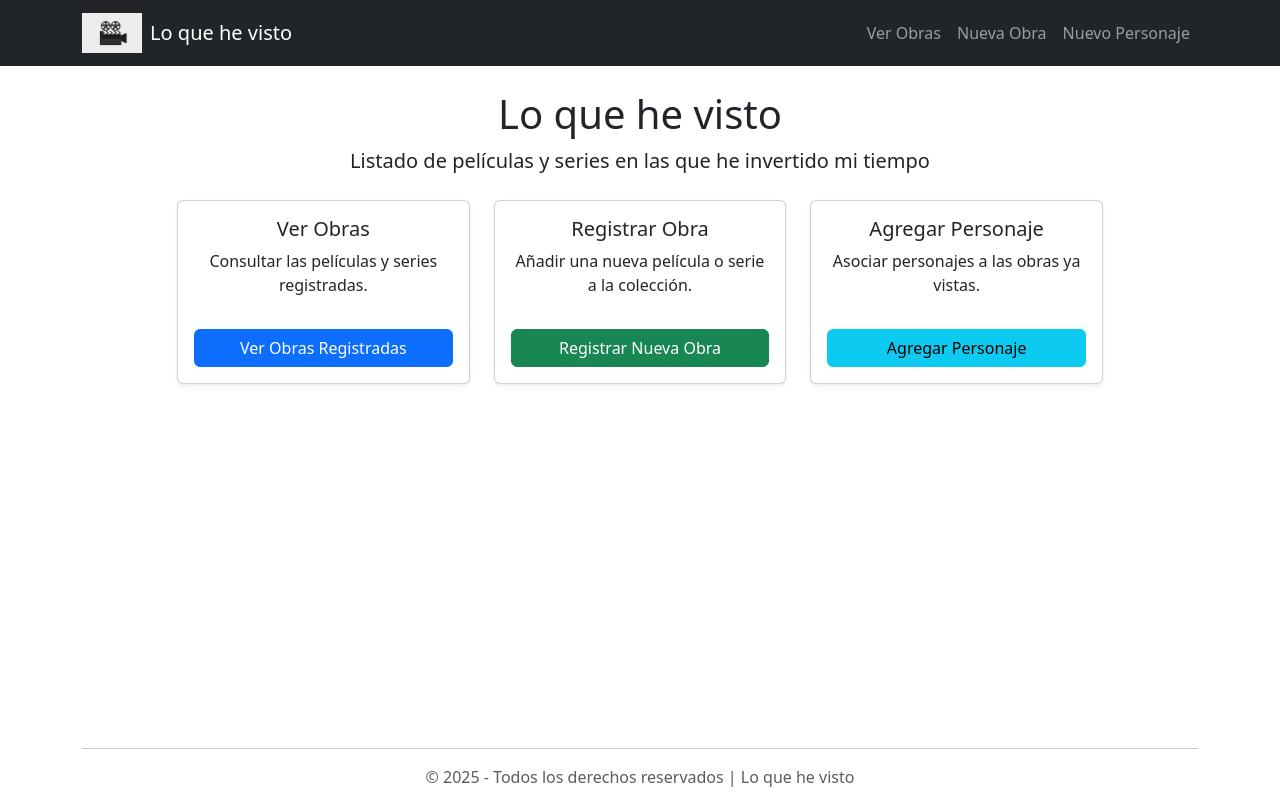
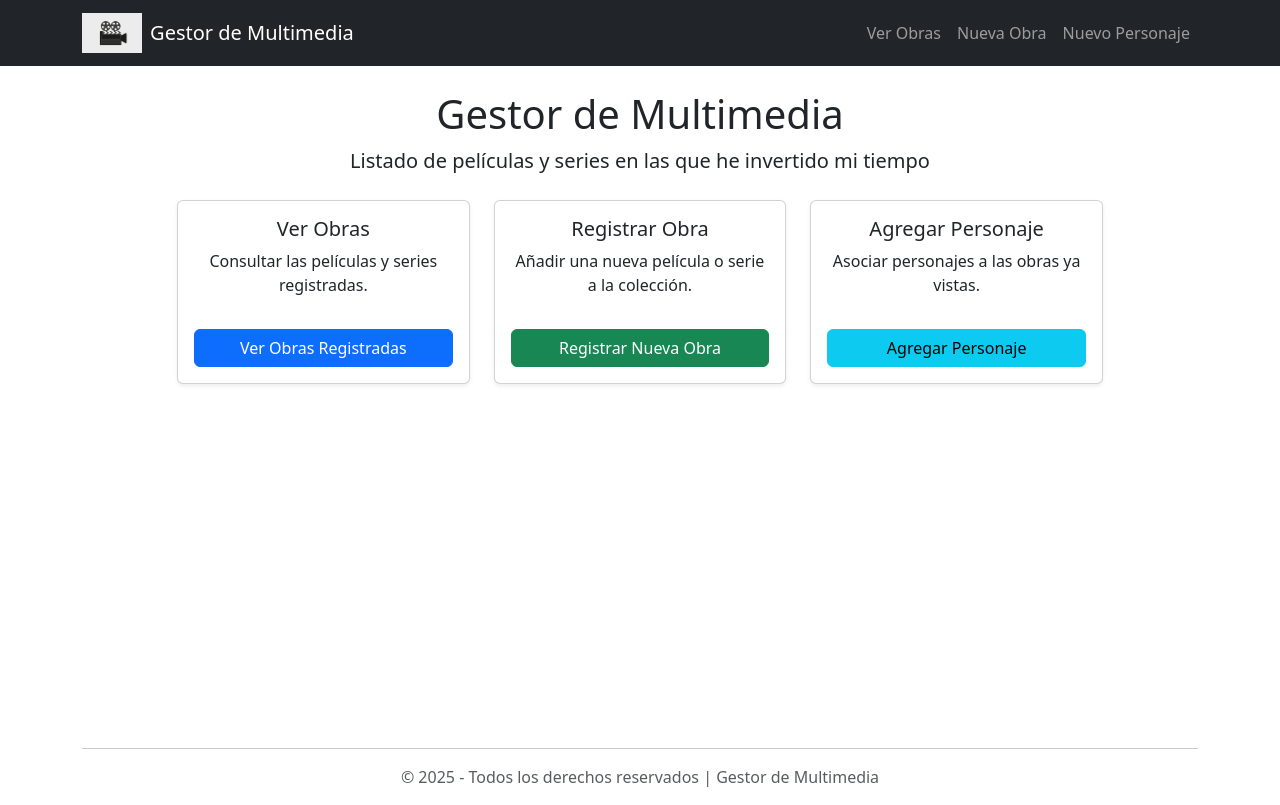
Before and after one commit to angerypr/GestorMultimedia, a PHP site: page /index.php in a window 1280 px wide. Run offline with PHP 8.4, Linux system fonts and the light colour scheme.

Commit message:
Modificaciones

```diff
--- a/libreria/plantilla.php
+++ b/libreria/plantilla.php
@@ -16,7 +16,7 @@ class plantilla {
         <head>
             <meta charset="UTF-8">
             <meta name="viewport" content="width=device-width, initial-scale=1.0">
-            <title>Lo que he visto</title>
+            <title>Gestor de Multimedia</title>
             <link rel="stylesheet" href="https://cdn.jsdelivr.net/npm/bootstrap@5.3.0/dist/css/bootstrap.min.css">
         </head>
         <body>
@@ -25,7 +25,7 @@ class plantilla {
             <div class="container">
                 <a class="navbar-brand d-flex align-items-center" href="index.php">
                    <img src="assets/logo.png" alt="Logo" height="40" class="me-2">
-                    <span>Lo que he visto</span>
+                    <span>Gestor de Multimedia</span>
                 </a>
 
                 <button class="navbar-toggler" type="button" data-bs-toggle="collapse" data-bs-target="#navbarNav">
@@ -44,7 +44,7 @@ class plantilla {
 
         <div class="container mt-4">
             <div class="text-center mb-4">
-                <h1>Lo que he visto</h1>
+                <h1>Gestor de Multimedia</h1>
                 <p class="lead">Listado de películas y series en las que he invertido mi tiempo</p>
             </div>
 
@@ -58,7 +58,7 @@ class plantilla {
             <footer class="text-center mt-5 mb-3">
                 <hr>
                 <p class="text-muted">
-                    &copy; <?= date('Y') ?> - Todos los derechos reservados | Lo que he visto
+                    &copy; <?= date('Y') ?> - Todos los derechos reservados | Gestor de Multimedia
                 </p>
             </footer>
 
```
